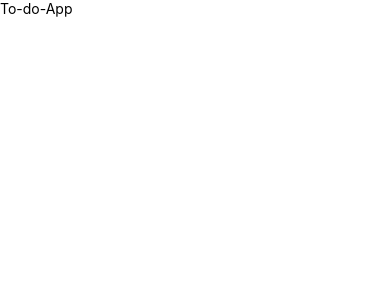
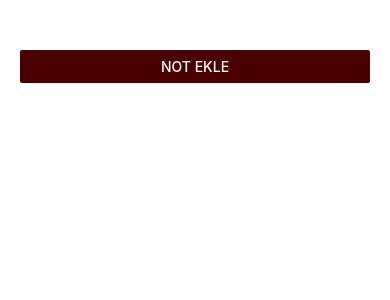
Before and after one commit to IronSid3e/To-Do-App, a React Native app: screen / in a window 390 px wide. Shown: the top 300 px of the page. Built offline with nearby package versions, Linux system fonts and the light colour scheme.

Commit message:
add button and function to open modal screen

```diff
--- a/App.js
+++ b/App.js
@@ -1,12 +1,26 @@
-import { StyleSheet, Text, View } from 'react-native'
-import React from 'react'
+import { StatusBar } from "expo-status-bar";
+import { Button, StyleSheet, Text, View } from "react-native";
+import {useState} from "react";
 
 export default function App() {
+  const [ModalIsVisible, setModalIsVisible] = useState(false);
+  const startModel = () => {
+    setModalIsVisible(true);
+  };
   return (
-    <View>
-      <Text>To-do-App</Text>
-    </View>
-  )
+    <>
+      <StatusBar style="light" />
+      <View style={styles.container}>
+        <Button title="Not Ekle" color="#4a0000" onPress={startModel}/>
+      </View>
+    </>
+  );
 }
 
-const styles = StyleSheet.create({})
+const styles = StyleSheet.create({
+  container: {
+    flex: 1,
+    paddingTop: 50,
+    paddingHorizontal: 20
+  },
+});
```
